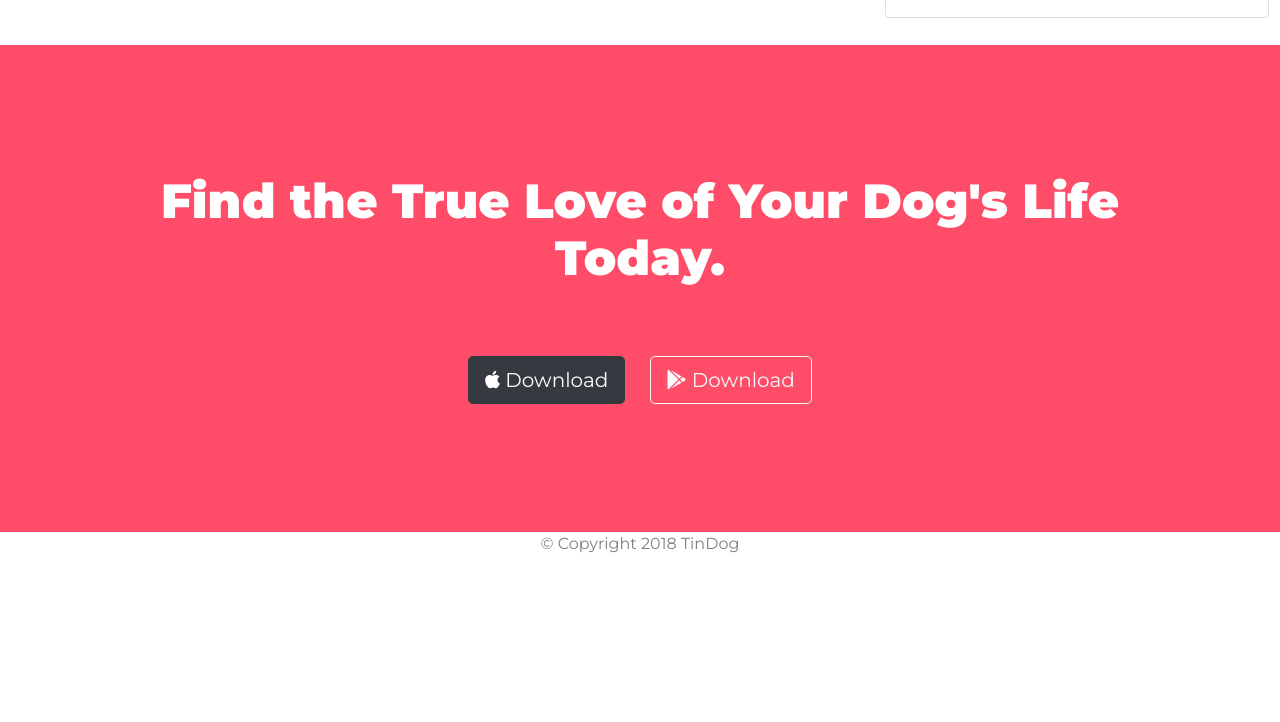
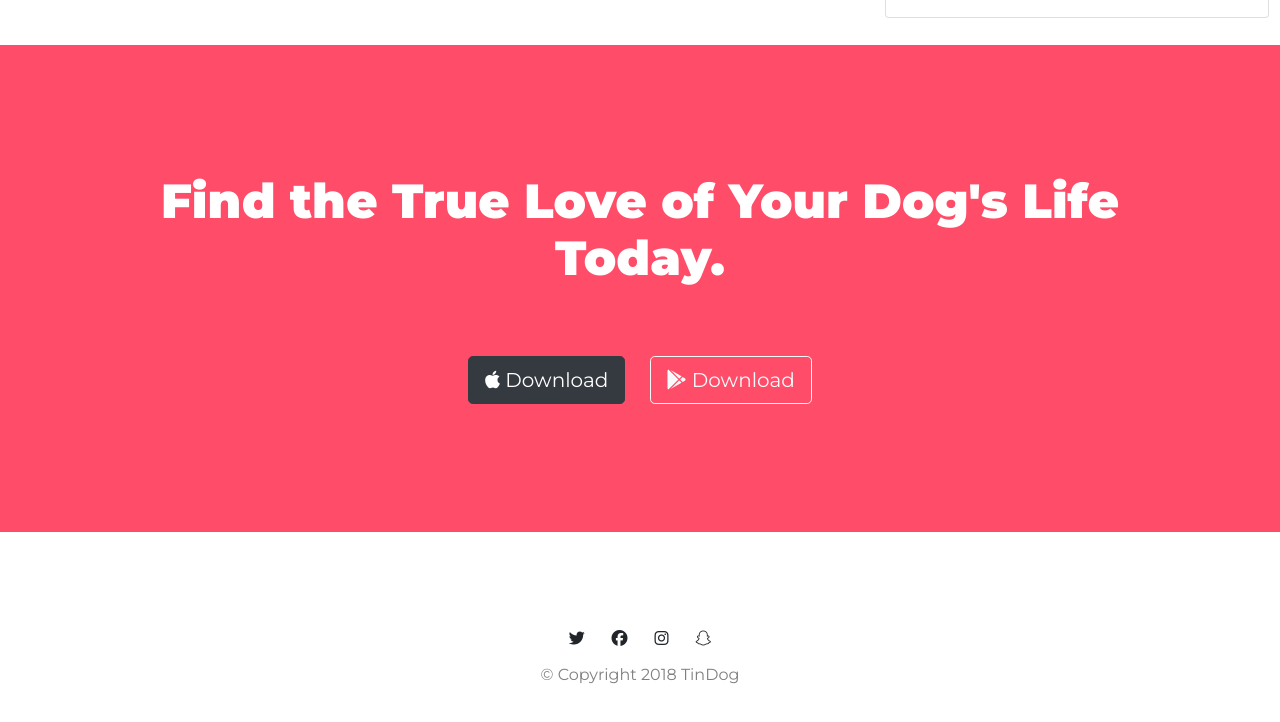
Before and after one commit to MichaelRosenfeld/tindog, a plain HTML site: page index.html in a window 1280 px wide. Shown: the part 2400-3122 px from the top of the page. Before the commit the page ends 2972 px from the top, so only its background shows below. Drawn offline with nearby package versions, Linux system fonts and the light colour scheme.

Commit message:
Completed the Footer.

```diff
--- a/css/styles.css
+++ b/css/styles.css
@@ -115,7 +115,9 @@ em {
   padding: 0 20%;
 }
 
+
 /* Testimonial Section */
+
 #testimonials {
   background-color: #ff4c68;
 }
@@ -136,7 +138,9 @@ em {
   padding: 5% 25%;
 }
 
+
 /* Press Section */
+
 #press {
   background-color: #ff4c68;
 }
@@ -146,7 +150,9 @@ em {
   margin: 0 2% 3% 2%;
 }
 
+
 /* Pricing Section */
+
 .pricing-title {
   padding: 5%;
 }
@@ -154,6 +160,7 @@ em {
 .card-section {
   padding: 0 2% 2%;
 }
+
 
 /* Call To Action */
 
@@ -170,3 +177,18 @@ em {
 .cta-button {
   margin: 60px 10px 0 ;
 }
+
+
+/* Footer */
+
+#footer {
+  padding: 5%;
+}
+
+.footer-text {
+  margin: 0;
+}
+
+.social-links {
+  padding: 1.5% 1%;
+}
--- a/index.html
+++ b/index.html
@@ -200,12 +200,16 @@
   <!-- Footer -->
 
   <footer id="footer">
+    <div class="social-links">
 
-    <p>© Copyright 2018 TinDog</p>
 
+    <i class="social-links fab fa-twitter"></i>
+    <i class="social-links fab fa-facebook"></i>
+    <i class="social-links fab fa-instagram"></i>
+    <i class="social-links fab fa-snapchat-ghost"></i>
+    <p class="footer-text">© Copyright 2018 TinDog</p>
+  </div>
   </footer>
 
-
 </body>
-
 </html>
```
